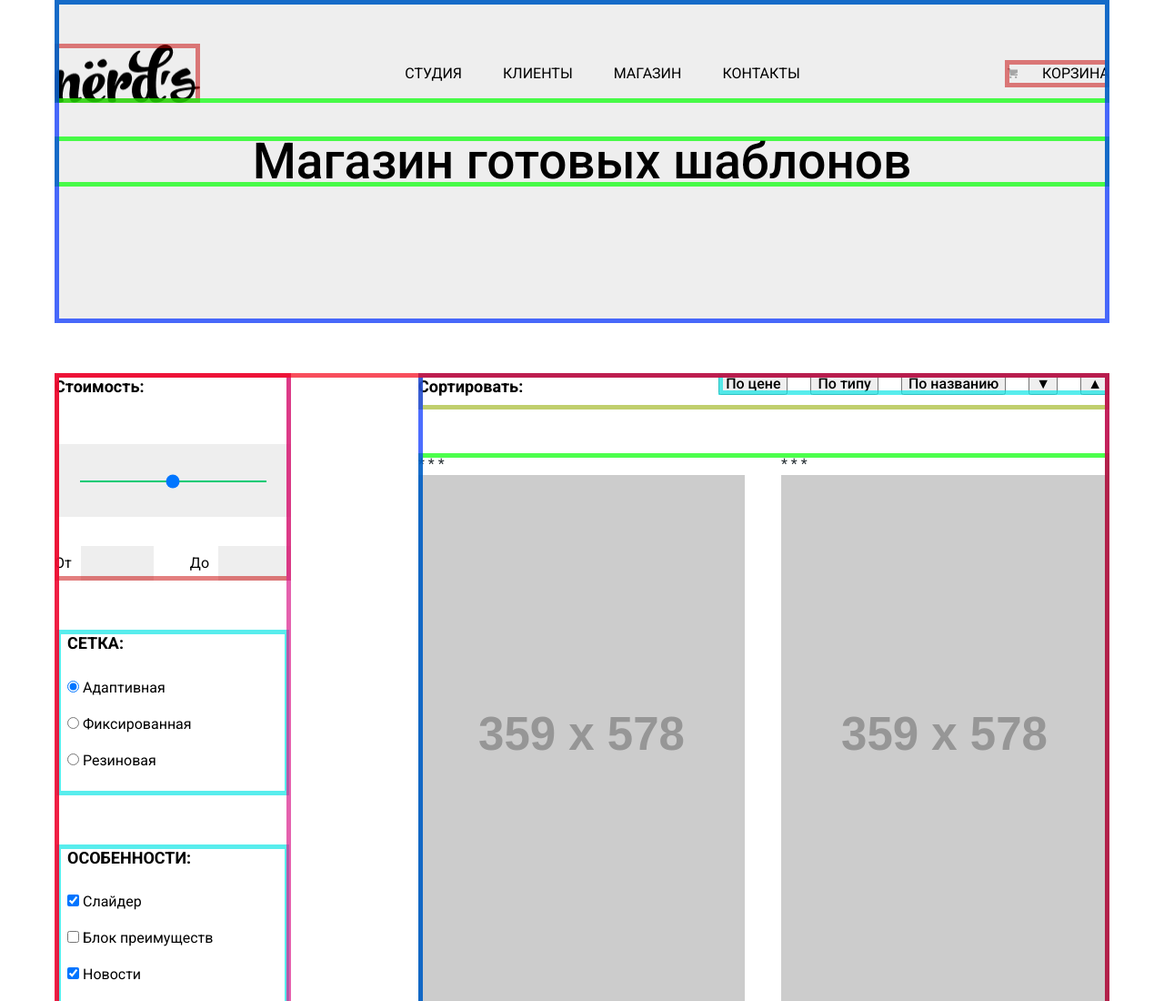
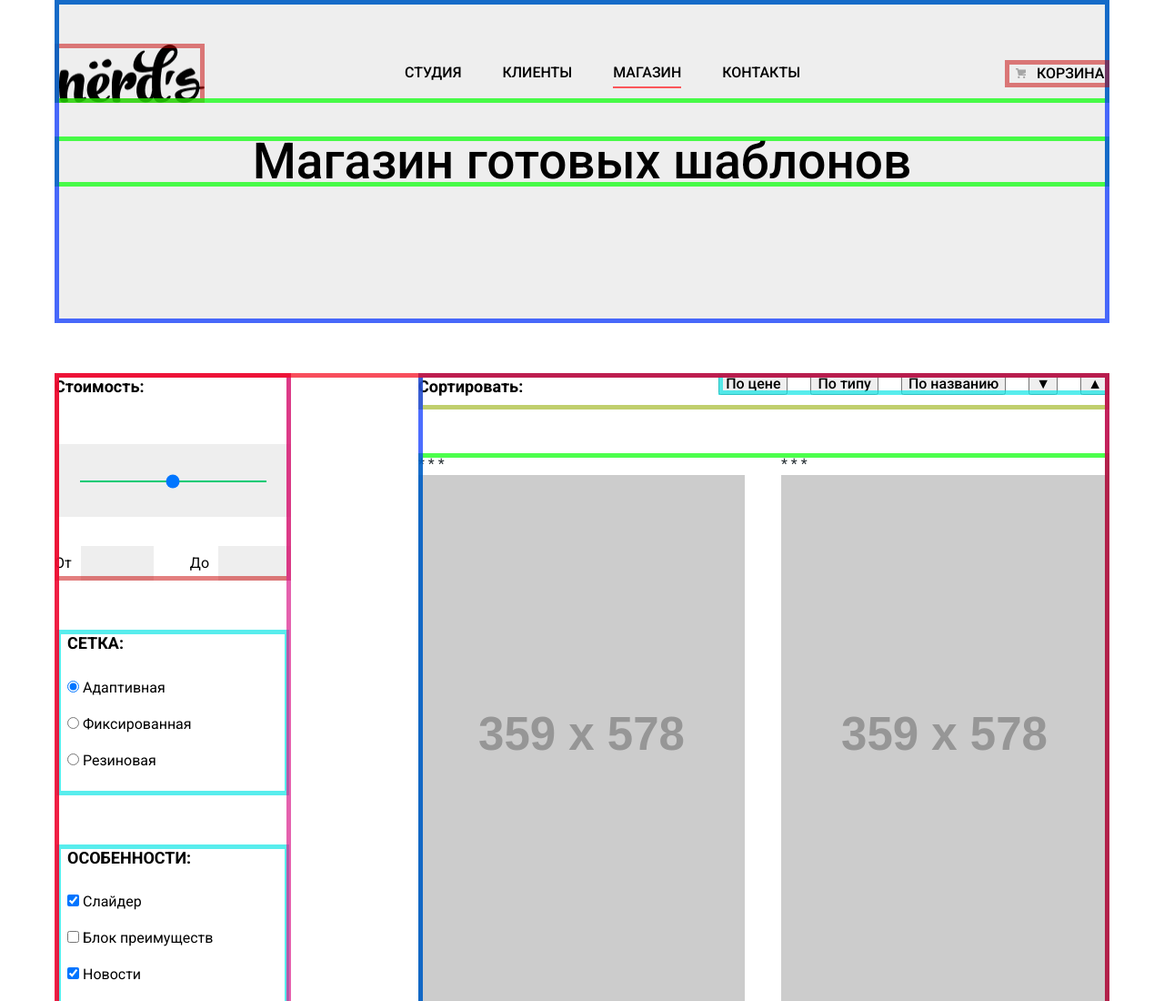
Before and after one commit to rmoongit/1067855-nerds-31, a plain HTML site: page catalog.html in a window 1280 px wide. Shown: the top 1100 px of the page at 91% size. Drawn offline with Linux system fonts and the light colour scheme; placeholder pictures from the web are drawn by us.

Commit message:
Декорация
index.html css
visual hidden

```diff
--- a/catalog.html
+++ b/catalog.html
@@ -30,22 +30,17 @@
               <a class="nav-items-link" href="#">Клиенты</a>
             </li>
             <li class="nav-items">
-              <a class="nav-items-link" href="#">Магазин</a>
+              <a class="nav-items-link active" href="#">Магазин</a>
             </li>
             <li class="nav-items">
               <a class="nav-items-link" href="#">Контакты</a>
             </li>
           </ul>
-          <a class="login-link" href="#"
-            >Корзина
-            <img
-              class="cart-logo"
-              src="img/cart-icon.svg "
-              width="15"
-              height="11"
-              alt="Корзина"
-            />
+          <div class="user-navigation">
+            <a class="login-link" href="#">Корзина
+            <img class="cart-logo" src="img/cart-icon.svg " width="15" height="11" alt="Корзина">
           </a>
+        </div>
         </nav>
       </header>
     <h1 class="catalog-title">Магазин готовых шаблонов</h1>
--- a/css/style.css
+++ b/css/style.css
@@ -16,6 +16,19 @@
   --basic-dark-red: #e74246;
   --basic-green: #00ca74;
   --basic-yellow: #efc849;
+}
+
+.visually-hidden {
+  position: absolute;
+  white-space: nowrap;
+  width: 1px;
+  height: 1px;
+  overflow: hidden;
+  border: 0;
+  padding: 0;
+  clip: rect(0 0 0 0);
+  clip-path: inset(50%);
+  margin: -1px;
 }
 
 html {
@@ -77,8 +90,12 @@ a {
   height: 50px;
   margin-top: 38px;
   margin-left: 0;
+  padding: 15px 54px;
   background-color: var(--basic-red);
   color: var(--basic-white);
+  text-transform: uppercase;
+  font-weight: 500;
+  border-radius: 3px;
 }
 
 /*  Header */
@@ -95,14 +112,33 @@ a {
   outline-offset: -5px;
 }
 
+.header-logo {
+  margin-left: 5px;
+}
+
+.main-header-logo img:hover {
+  opacity: 0.7;
+}
+
+.main-header-logo img:active {
+  opacity: 0.3;
+}
+
+.active::after{
+  display: block;
+  background-color: var(--basic-red);
+  content: "";
+  height: 2px;
+  width: 100%;
+}
+
 .main-nav {
   padding-top: 48px;
   display: grid;
   grid-template-columns: 160px 1fr 115px;
   grid-template-areas: "header-logo list-navigation login-link";
   align-items: center;
-  line-height: 30px;
-  font-size: 16px;
+  min-height: 30px;
   color: var(--basic-black);
   background-color: var(--basic-light-grey);
 }
@@ -114,33 +150,61 @@ a {
   justify-content: center;
   column-gap: 45px;
   list-style: none;
-  line-height: 30px;
-  font-size: 16px;
   color: var(--basic-black);
   margin: 0;
   padding: 0;
 }
 
-.nav-items-link {
+.list-navigation a {
+  display: block;
+  line-height: 30px;
+  font-size: 16px;
+  font-weight: 500;
+  text-transform: uppercase;
   color: var(--basic-black);
-  text-transform: uppercase;
 }
 
-.login-link {
-  color: var(--basic-black);
-  text-transform: uppercase;
-  display: flex;
-  flex-direction: row-reverse;
-  margin-right: 0px;
+.list-navigation a:hover {
+  color: var(--basic-red);
+}
+
+.list-navigation a:active {
+  color: var(--basic-grey);
+}
+
+.user-navigation {
+  display: block;
+  position: relative;
   grid-area: login-link;
   outline: 5px solid rgba(200, 0, 0, 0.5);
   outline-offset: -5px;
 }
 
+.login-link {
+position: relative;
+margin-left: 35px;
+}
+
+.user-navigation .login-link  {
+  color: var(--basic-black);
+  line-height: 30px;
+  font-size: 16px;
+  font-weight: 500;
+  text-transform: uppercase;
+}
+
+.user-navigation a:hover {
+color: var(--basic-red);
+}
+
+.user-navigation a:focus {
+  color: var(--basic-grey);
+}
+
 .cart-logo {
-  display: flex;
-  align-self: center;
-  margin-right: 25px;
+  position: absolute;
+  left: -25px;
+  top: 4px;
 }
 
 /* Section */
@@ -181,20 +245,28 @@ a {
   bottom: 96px;
 }
 
+.slider-background-logo {
+  position: absolute;
+  right: 15px;
+  bottom: 5px;
+}
+
+.slider .slider-button {
+  padding: 5px;
+  width: 18px;
+  height: 18px;
+  background-color: transparent;
+  border: 2px solid var(--basic-white);
+  border-radius: 50%;
+}
+
 .main-title {
   color: var(--basic-black);
   font-size: 55px;
   line-height: 55px;
-  font-weight: 600;
-  margin-top: 75px;
+  font-weight: 700;
   margin: 0;
   margin-top: 78px;
-}
-
-.slider-background-logo {
-  position: absolute;
-  right: 15px;
-  bottom: 5px;
 }
 
 .paragraph-main-title {
```
Also changed, not shown: index.html (+6 -4 lines).
